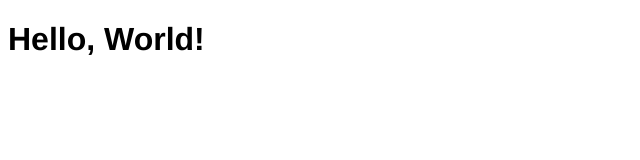
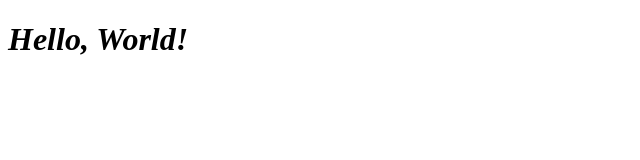
Before and after one commit to YourBestFriend/tc349, a plain HTML site: page week1/HelloWorld.html in a window 1280 px wide. Shown: the whole page, without its empty margins (0-640 px from the left). Drawn offline with Linux system fonts and the light colour scheme.

Commit message:
font-style: oblique

```diff
--- a/week1/HelloWorld.html
+++ b/week1/HelloWorld.html
@@ -4,7 +4,7 @@
   <meta http-equiv="Content-type" content="text/html; charset=utf-8">
   <title>Hello, World!</title>
   <style type="text/css" media="screen">
-  h1 { font-family: Helvetica; }
+  h1 { font-style: oblique; }
   </style>
 </head>
 <body>
```
